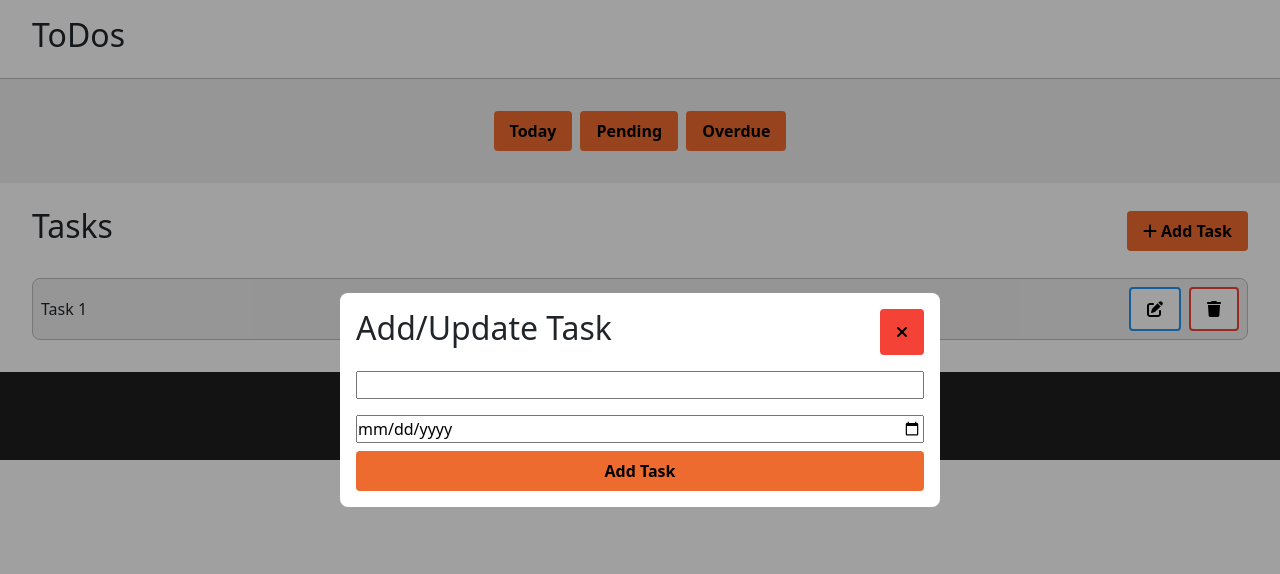
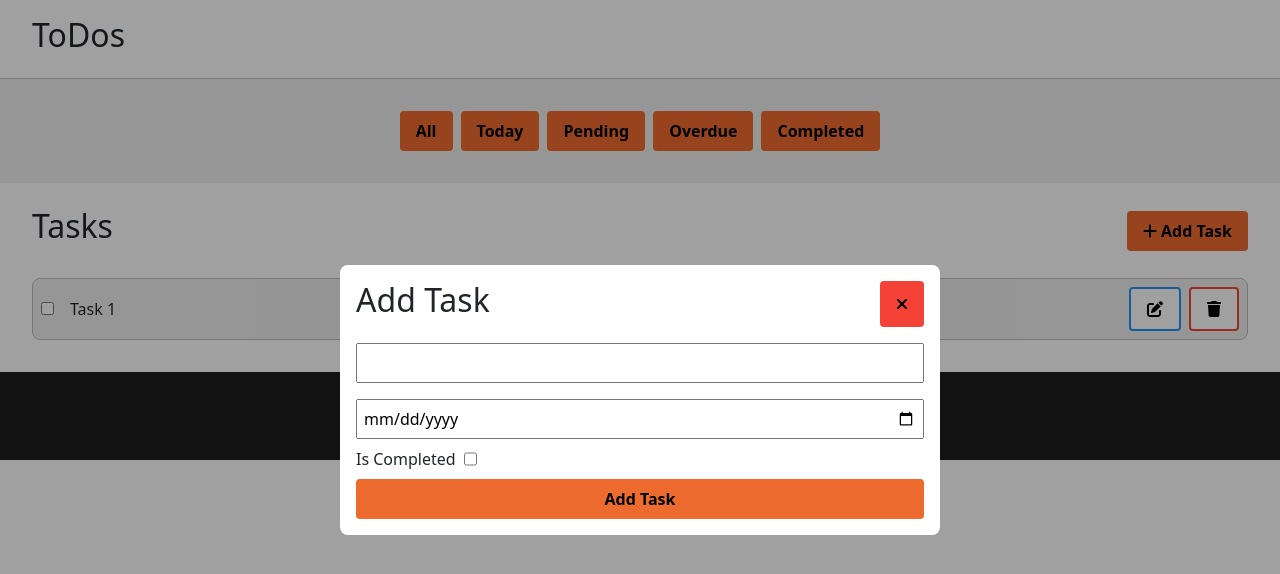
Before and after one commit to manikant-codes/react-course-files-final, a React (Create React App) app: page / in a window 1280 px wide. Both pictures are taken after a click on the button "Add Task". Shown: the top 574 px of the page. Built offline with nearby package versions, Linux system fonts and the light colour scheme.

Commit message:
made edit delete and some filters

```diff
--- a/src/components/home/AddUpdateTask.jsx
+++ b/src/components/home/AddUpdateTask.jsx
@@ -2,8 +2,15 @@ import React, { useState } from "react";
 import Button from "../common/button/Button";
 import styles from "../../styles/home/addUpdateTask.module.css";
 
-function AddUpdateTask({ toggleModal, list, setList }) {
-  const [formState, setFormState] = useState({ task: "", due: "" });
+const initialState = {
+  task: "",
+  due: "",
+  isCompleted: false,
+};
+
+function AddUpdateTask({ toggleModal, list, setList, selectedTask }) {
+  const [formState, setFormState] = useState(selectedTask || initialState);
+
   function handleAdd() {
     setList([
       ...list,
@@ -17,11 +24,31 @@ function AddUpdateTask({ toggleModal, list, setList }) {
     toggleModal();
   }
 
-  function handleChange(e) {
-    setFormState({ ...formState, [e.target.name]: e.target.value });
+  function handleUpdate() {
+    const updatedList = list.map((value) => {
+      if (value.id === selectedTask.id) {
+        return {
+          ...value,
+          task: formState.task,
+          due: formState.due,
+          isCompleted: formState.isCompleted,
+        };
+      }
+      return value;
+    });
+    setList(updatedList);
+    toggleModal();
   }
 
-  console.log(formState);
+  function handleChange(e) {
+    if (e.target.name === "isCompleted") {
+      setFormState({ ...formState, [e.target.name]: e.target.checked });
+    } else {
+      setFormState({ ...formState, [e.target.name]: e.target.value });
+    }
+  }
+
+  console.log("formState", formState);
 
   return (
     <div className={styles.containerForm}>
@@ -41,9 +68,23 @@ function AddUpdateTask({ toggleModal, list, setList }) {
         name="due"
         value={formState.due}
         onChange={handleChange}
+        min={new Date().toISOString().split("T")[0]}
       />
 
-      <Button onClick={handleAdd}>Add Task</Button>
+      <div style={{ display: "flex", gap: "8px" }}>
+        <label htmlFor="isCompleted">Is Completed</label>
+        <input
+          type="checkbox"
+          id="isCompleted"
+          name="isCompleted"
+          checked={formState.isCompleted}
+          onChange={handleChange}
+        />
+      </div>
+
+      <Button onClick={selectedTask ? handleUpdate : handleAdd}>
+        {selectedTask ? "Update Task" : "Add Task"}
+      </Button>
     </div>
   );
 }
--- a/src/components/home/Tabs.jsx
+++ b/src/components/home/Tabs.jsx
@@ -1,12 +1,76 @@
-import React from "react";
+import React, { useState } from "react";
 import styles from "../../styles/home/tabs.module.css";
 
-function Tabs() {
+function Tabs({ list, setList }) {
+  const [backupList, setBackupList] = useState(null);
+
+  console.log("list", list);
+  console.log("backupList", backupList);
+
+  function handleAll() {
+    if (backupList) {
+      setList(backupList);
+      setBackupList();
+    }
+  }
+
+  function handleToday() {}
+
+  function handlePending() {
+    let pendingList;
+    if (!backupList) {
+      pendingList = list.filter((value) => {
+        if (value.isCompleted === false) {
+          return true;
+        }
+        return false;
+      });
+    } else {
+      pendingList = backupList.filter((value) => {
+        if (value.isCompleted === false) {
+          return true;
+        }
+        return false;
+      });
+    }
+    if (!backupList) {
+      setBackupList(list);
+    }
+    setList(pendingList);
+  }
+
+  function handleOverDue() {}
+
+  function handleCompleted() {
+    let completedList;
+    if (!backupList) {
+      completedList = list.filter((value) => {
+        if (value.isCompleted) {
+          return true;
+        }
+        return false;
+      });
+    } else {
+      completedList = backupList.filter((value) => {
+        if (value.isCompleted) {
+          return true;
+        }
+        return false;
+      });
+    }
+    if (!backupList) {
+      setBackupList(list);
+    }
+    setList(completedList);
+  }
+
   return (
     <div className={styles.containerMain}>
+      <button onClick={handleAll}>All</button>
       <button>Today</button>
-      <button>Pending</button>
+      <button onClick={handlePending}>Pending</button>
       <button>Overdue</button>
+      <button onClick={handleCompleted}>Completed</button>
     </div>
   );
 }
--- a/src/components/home/tasksList/List.jsx
+++ b/src/components/home/tasksList/List.jsx
@@ -2,12 +2,19 @@ import React from "react";
 import ListItem from "./ListItem";
 import styles from "../../../styles/home/tasksList.module.css";
 
-function List({ toggleModal, list }) {
+function List({ toggleModal, list, setList, setSelectedTask }) {
   return (
     <div className={styles.containerList}>
       {list.map((value) => {
         return (
-          <ListItem key={value.id} task={value} toggleModal={toggleModal} />
+          <ListItem
+            key={value.id}
+            task={value}
+            toggleModal={toggleModal}
+            setList={setList}
+            list={list}
+            setSelectedTask={setSelectedTask}
+          />
         );
       })}
     </div>
--- a/src/components/home/tasksList/ListItem.jsx
+++ b/src/components/home/tasksList/ListItem.jsx
@@ -4,16 +4,36 @@ import React from "react";
 import styles from "../../../styles/home/tasksList.module.css";
 import Button from "../../common/button/Button";
 
-function ListItem({ toggleModal, task }) {
+function ListItem({ toggleModal, task, list, setList, setSelectedTask }) {
+  function handleDelete() {
+    const updatedList = list.filter((value) => {
+      if (value.id === task.id) {
+        return false;
+      }
+      return true;
+    });
+    setList(updatedList);
+  }
+
+  function handleEdit() {
+    toggleModal();
+    setSelectedTask(task);
+  }
+
   return (
     <div className={styles.containerListItem}>
+      <input
+        type="checkbox"
+        checked={task.isCompleted}
+        style={{ marginRight: "16px" }}
+      />
       <p>{task.task}</p>
       <p>{new Date(task.due).toLocaleDateString("en-IN")}</p>
       <div>
-        <Button variant="outlined" color="info" onClick={toggleModal}>
+        <Button variant="outlined" color="info" onClick={handleEdit}>
           <FontAwesomeIcon icon={faEdit} />
         </Button>
-        <Button variant="outlined" color="error">
+        <Button variant="outlined" color="error" onClick={handleDelete}>
           <FontAwesomeIcon icon={faTrash} />
         </Button>
       </div>
--- a/src/components/home/tasksList/TasksList.jsx
+++ b/src/components/home/tasksList/TasksList.jsx
@@ -4,34 +4,36 @@ import List from "./List";
 import Modal from "../../common/modal/Modal";
 import AddUpdateTask from "../AddUpdateTask";
 
-function TasksList() {
+function TasksList({ list, setList }) {
   const [open, setOpen] = useState(false);
-  const [list, setList] = useState([
-    {
-      id: Date.now(),
-      task: "Task 1",
-      isCompleted: false,
-      due: "2024-04-28",
-    },
-  ]);
+  const [selectedTask, setSelectedTask] = useState(null);
 
   function toggleModal() {
     setOpen(!open);
+    setSelectedTask(null);
   }
+
+  console.log(selectedTask);
 
   return (
     <div>
       <Header toggleModal={toggleModal} />
-      <List toggleModal={toggleModal} list={list} />
+      <List
+        toggleModal={toggleModal}
+        list={list}
+        setList={setList}
+        setSelectedTask={setSelectedTask}
+      />
       {open && (
         <Modal
-          title="Add/Update Task"
+          title={selectedTask ? "Update Task" : "Add Task"}
           toggleModal={toggleModal}
           body={
             <AddUpdateTask
               toggleModal={toggleModal}
               list={list}
               setList={setList}
+              selectedTask={selectedTask}
             />
           }
         />
--- a/src/pages/Home.jsx
+++ b/src/pages/Home.jsx
@@ -1,14 +1,20 @@
 import React, { useState } from "react";
 import Tabs from "../components/home/Tabs";
 import TasksList from "../components/home/tasksList/TasksList";
-import Modal from "../components/common/modal/Modal";
 
 function Home() {
+  const [list, setList] = useState([
+    {
+      id: Date.now(),
+      task: "Task 1",
+      isCompleted: false,
+      due: "2024-04-28",
+    },
+  ]);
   return (
     <div>
-      <Tabs />
-      <TasksList />
-
+      <Tabs list={list} setList={setList} />
+      <TasksList list={list} setList={setList} />
     </div>
   );
 }
--- a/src/styles/home/addUpdateTask.module.css
+++ b/src/styles/home/addUpdateTask.module.css
@@ -3,3 +3,6 @@
   flex-direction: column;
   gap: 8px;
 }
+.containerForm input {
+  padding: 6px;
+}
--- a/src/styles/home/tasksList.module.css
+++ b/src/styles/home/tasksList.module.css
@@ -27,6 +27,7 @@
 
 .containerListItem p {
   margin: 0px;
+  width: 100%;
 }
 
 .containerListItem div {
```
